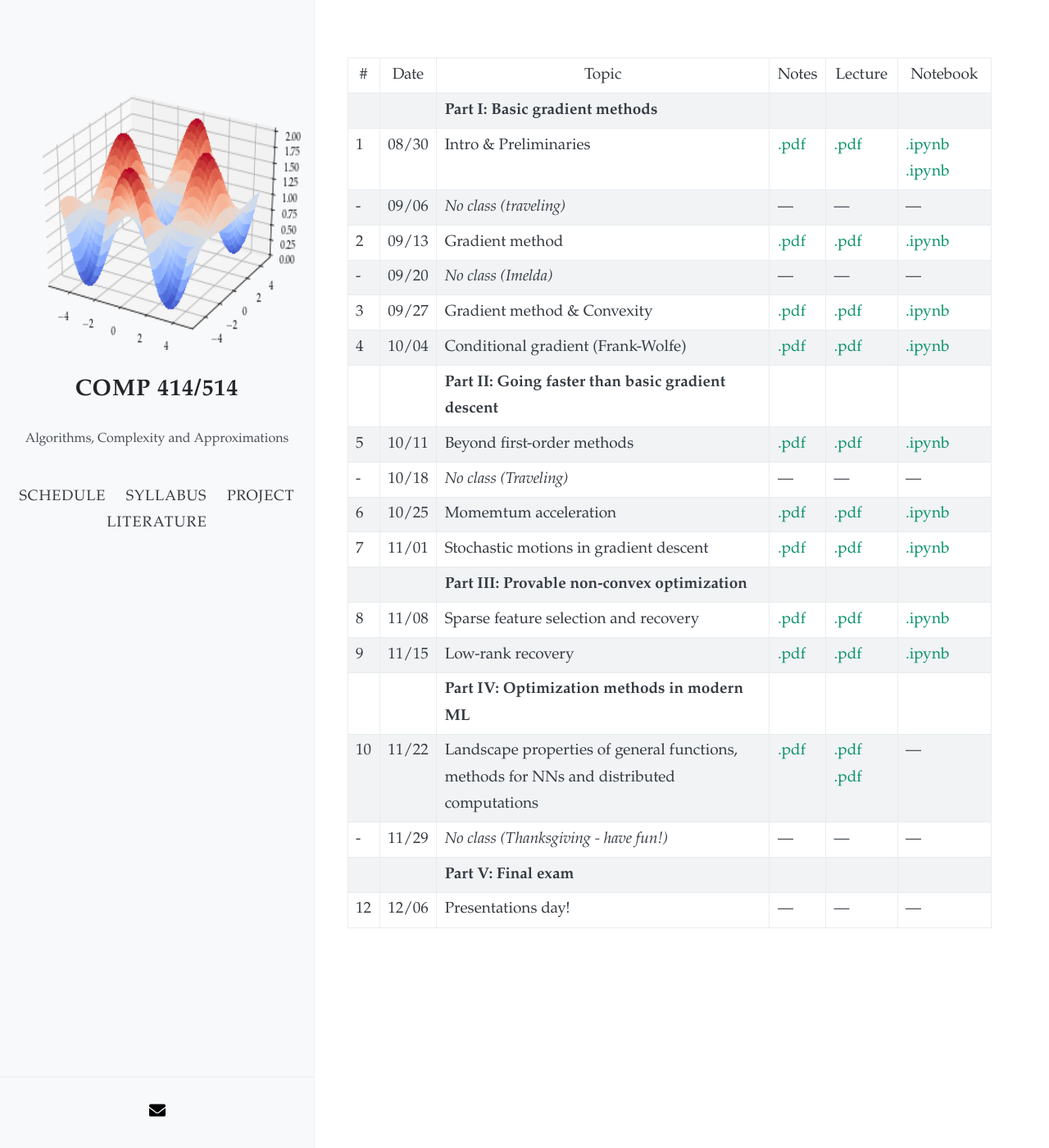
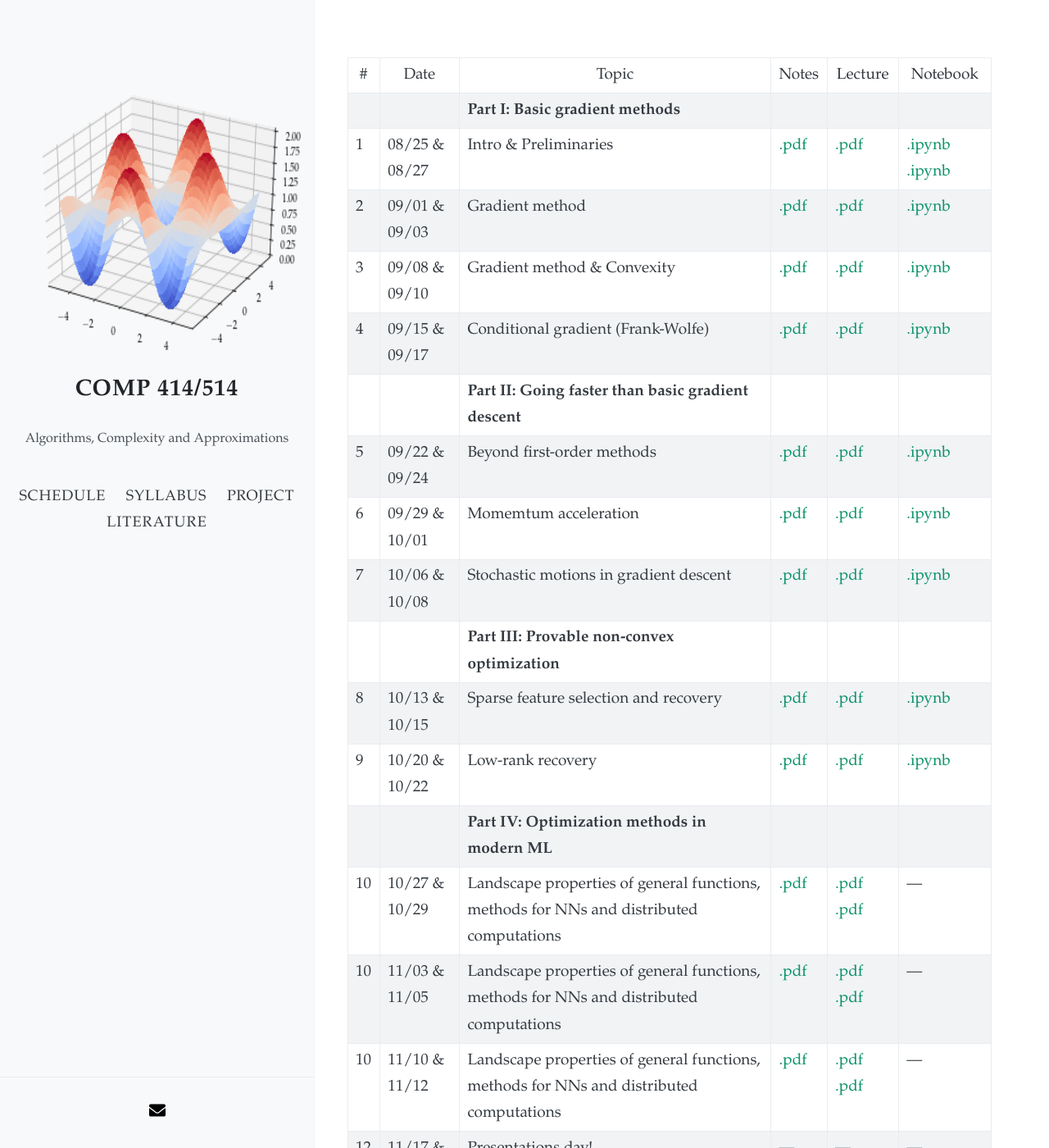
Before and after one commit to akyrillidis/comp414-514, a Jekyll site: the page built from schedule.md, in a window 1280 px wide and 1400 px high. Shown: the whole window at 82% size. Built offline with Jekyll 4.4.1, drawn with Linux system fonts in a browser that asks for light colours; nearby versions of some CDN libraries; some of the changed text lies outside the part shown.

Commit message:
Update schedule.md

```diff
--- a/schedule.md
+++ b/schedule.md
@@ -8,22 +8,20 @@
 | # | Date  | Topic  | Notes | Lecture | Notebook  |
 |-|-|-|-|-|-|
 | | | **Part I: Basic gradient methods** | | | |
-| 1 | 08/30 | Intro & Preliminaries  | [.pdf](/schedule/images/chapter1.pdf) | [.pdf](/schedule/images/Lecture 1.pdf) | [.ipynb](/schedule/images/Chapter 1a.ipynb) [.ipynb](/schedule/images/Chapter 1b.ipynb)
-| - | 09/06 | *No class (traveling)* | ---  | ---  | --- |
-| 2 | 09/13 | Gradient method | [.pdf](/schedule/images/chapter2.pdf)  | [.pdf](/schedule/images/Lecture 2.pdf) | [.ipynb](/schedule/images/Chapter 2.ipynb) |
-| - | 09/20 | *No class (Imelda)* | ---  | --- | --- |
-| 3 | 09/27 | Gradient method & Convexity | [.pdf](/schedule/images/chapter3.pdf)  | [.pdf](/schedule/images/Lecture 3.pdf) | [.ipynb](/schedule/images/Chapter 3.ipynb) |
-| 4 | 10/04 | Conditional gradient (Frank-Wolfe) | [.pdf](/schedule/images/chapter4.pdf)  | [.pdf](/schedule/images/Lecture 4.pdf) | [.ipynb](/schedule/images/Chapter 4.ipynb) |
+| 1 | 08/25 & 08/27 | Intro & Preliminaries  | [.pdf](/schedule/images/chapter1.pdf) | [.pdf](/schedule/images/Lecture 1.pdf) | [.ipynb](/schedule/images/Chapter 1a.ipynb) [.ipynb](/schedule/images/Chapter 1b.ipynb)
+| 2 | 09/01 & 09/03 | Gradient method | [.pdf](/schedule/images/chapter2.pdf)  | [.pdf](/schedule/images/Lecture 2.pdf) | [.ipynb](/schedule/images/Chapter 2.ipynb) |
+| 3 | 09/08 & 09/10 | Gradient method & Convexity | [.pdf](/schedule/images/chapter3.pdf)  | [.pdf](/schedule/images/Lecture 3.pdf) | [.ipynb](/schedule/images/Chapter 3.ipynb) |
+| 4 | 09/15 & 09/17 | Conditional gradient (Frank-Wolfe) | [.pdf](/schedule/images/chapter4.pdf)  | [.pdf](/schedule/images/Lecture 4.pdf) | [.ipynb](/schedule/images/Chapter 4.ipynb) |
 | | | **Part II: Going faster than basic gradient descent** | | | |
-| 5 | 10/11 | Beyond first-order methods | [.pdf](/schedule/images/chapter5.pdf)  | [.pdf](/schedule/images/Lecture 5.pdf) | [.ipynb](/schedule/images/Chapter 5.ipynb) |
-| - | 10/18 | *No class (Traveling)* | ---  | ---  | --- |
-| 6 | 10/25 | Momemtum acceleration | [.pdf](/schedule/images/chapter6.pdf)  | [.pdf](/schedule/images/Lecture 6.pdf) | [.ipynb](/schedule/images/Chapter 6.ipynb) |
-| 7 | 11/01 | Stochastic motions in gradient descent | [.pdf]()  | [.pdf](/schedule/images/Lecture 7.pdf) | [.ipynb](/schedule/images/Chapter 7.ipynb) |
+| 5 | 09/22 & 09/24 | Beyond first-order methods | [.pdf](/schedule/images/chapter5.pdf)  | [.pdf](/schedule/images/Lecture 5.pdf) | [.ipynb](/schedule/images/Chapter 5.ipynb) |
+| 6 | 09/29 & 10/01 | Momemtum acceleration | [.pdf](/schedule/images/chapter6.pdf)  | [.pdf](/schedule/images/Lecture 6.pdf) | [.ipynb](/schedule/images/Chapter 6.ipynb) |
+| 7 | 10/06 & 10/08 | Stochastic motions in gradient descent | [.pdf]()  | [.pdf](/schedule/images/Lecture 7.pdf) | [.ipynb](/schedule/images/Chapter 7.ipynb) |
 | | | **Part III: Provable non-convex optimization** | | | |
-| 8 | 11/08 | Sparse feature selection and recovery | [.pdf]()  | [.pdf](/schedule/images/Lecture 8.pdf) | [.ipynb](/schedule/images/Chapter 8.ipynb) |
-| 9 | 11/15 | Low-rank recovery | [.pdf]()  | [.pdf](/schedule/images/Lecture 9.pdf) | [.ipynb](/schedule/images/Chapter 9.ipynb) |
+| 8 | 10/13 & 10/15 | Sparse feature selection and recovery | [.pdf]()  | [.pdf](/schedule/images/Lecture 8.pdf) | [.ipynb](/schedule/images/Chapter 8.ipynb) |
+| 9 | 10/20 & 10/22 | Low-rank recovery | [.pdf]()  | [.pdf](/schedule/images/Lecture 9.pdf) | [.ipynb](/schedule/images/Chapter 9.ipynb) |
 | | | **Part IV: Optimization methods in modern ML** | | | |
-| 10 | 11/22 | Landscape properties of general functions, methods for NNs and distributed computations | [.pdf]()  | [.pdf](/schedule/images/Lecture 10.pdf) [.pdf](/schedule/images/Lecture 11.pdf) | --- |
-| - | 11/29 | *No class (Thanksgiving - have fun!)* | ---  | ---  | --- |
+| 10 | 10/27 & 10/29 | Landscape properties of general functions, methods for NNs and distributed computations | [.pdf]()  | [.pdf](/schedule/images/Lecture 10.pdf) [.pdf](/schedule/images/Lecture 11.pdf) | --- |
+| 10 | 11/03 & 11/05 | Landscape properties of general functions, methods for NNs and distributed computations | [.pdf]()  | [.pdf](/schedule/images/Lecture 10.pdf) [.pdf](/schedule/images/Lecture 11.pdf) | --- |
+| 10 | 11/10 & 11/12 | Landscape properties of general functions, methods for NNs and distributed computations | [.pdf]()  | [.pdf](/schedule/images/Lecture 10.pdf) [.pdf](/schedule/images/Lecture 11.pdf) | --- |
+| 12 | 11/17 & 11/19 | Presentations day!  | ---  | ---  | --- |
 | | | **Part V: Final exam** | | | |
-| 12 | 12/06 | Presentations day!  | ---  | ---  | --- |
```
